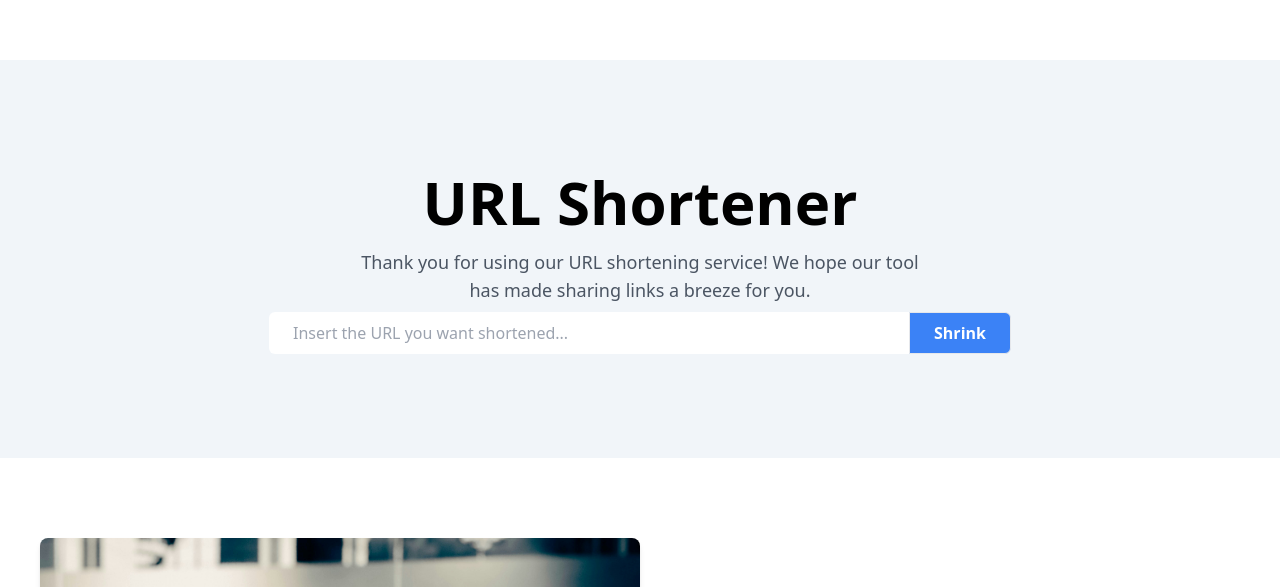
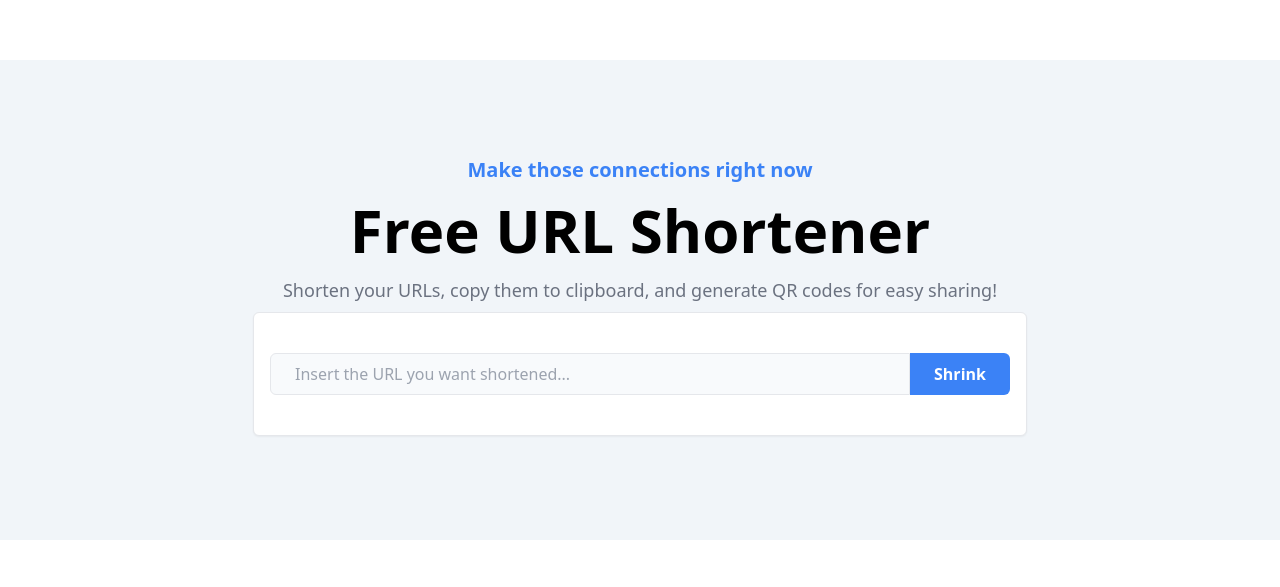
Before and after one commit to Cosmodocus/ziplinkz, a React (Vite) app: page / in a window 1280 px wide. Shown: the part 851-1438 px from the top of the page. Built offline with nearby package versions, Linux system fonts and the light colour scheme.

Commit message:
Updates - updated styling to URLShortener - Minor design changes to navbar - added routing to hero section

```diff
--- a/frontend/src/Components/Hero.tsx
+++ b/frontend/src/Components/Hero.tsx
@@ -4,6 +4,7 @@ import HootSuite from '../assets/hootsuite.svg';
 import MailGun from '../assets/mailgun.svg';
 import Meta from '../assets/meta.svg';
 import HeroImage from '../assets/heroimage.jpg';
+import { Link } from 'react-router-dom';
 
 const Hero = () => {
 	return (
@@ -19,7 +20,7 @@ const Hero = () => {
 						shrinking your links today!
 					</p>
 					<button className='bg-blue-500 hover:bg-blue-600 text-white font-bold py-3 px-6 rounded-full shadow-lg'>
-						Get Started
+						<Link to='/signup'>Get Started</Link>
 					</button>
 				</div>
 				<div className='lg:w-1/2'>
--- a/frontend/src/Components/Navbar.tsx
+++ b/frontend/src/Components/Navbar.tsx
@@ -71,7 +71,7 @@ const Navbar = () => {
 				</div>
 				<IoMenu
 					className='md:hidden flex cursor-pointer'
-					size={30}
+					size={35}
 					onClick={handleNavbar}
 				/>
 			</div>
@@ -95,13 +95,13 @@ const Navbar = () => {
 							</span>
 						</Link>
 						<IoClose
-							size={30}
+							size={35}
 							className='cursor-pointer'
 							onClick={handleNavbar}
 						/>
 					</div>
 					<ul
-						className='flex flex-col gap-8 text-2xl px-4'
+						className='flex flex-col gap-12 text-2xl px-4'
 						onClick={handleNavbar}
 					>
 						<li>
--- a/frontend/src/Components/URLShortener.tsx
+++ b/frontend/src/Components/URLShortener.tsx
@@ -46,21 +46,28 @@ const URLShortener = () => {
 	return (
 		<section className='w-full bg-slate-100 py-24'>
 			<div className='w-full flex flex-col text-center items-center justify-center '>
-				<h1 className='lg:text-6xl text-4xl font-bold py-4'>URL Shortener</h1>
-				<p className='md:max-w-xl max-w-xs md:text-lg leading-[30px] text-center text-gray-600'>
-					Thank you for using our URL shortening service! We hope our tool has
-					made sharing links a breeze for you.
+				<p className='text-blue-500 font-bold md:text-xl text-md'>
+					Make those connections right now
 				</p>
+				<h1 className='lg:text-6xl text-4xl font-bold py-4'>
+					Free URL Shortener
+				</h1>
+				<p className=' md:text-lg leading-[30px] text-center text-gray-500 mx-2'>
+					Shorten your URLs, copy them to clipboard, and generate QR codes for
+					easy sharing!
+				</p>
+
+				<div className=' px-4 py-8 rounded-md my-2 shadow-sm bg-white border mx-2'>
 					<form onSubmit={fetchAPI}>
 						<div className='flex py-2'>
 							<input
-							className='border-none outline-none  container py-2 px-6  md:w-[40rem] w-60 rounded-tl-md rounded-bl-md'
+								className=' outline-none  container py-2 px-6  md:w-[40rem] w-60 rounded-tl-md rounded-bl-md bg-slate-50 border'
 								type='text'
 								value={url}
 								onChange={(event) => setURL(event.target.value)}
 								placeholder='Insert the URL you want shortened...'
 							/>
-						<button className='border px-6 py-2 bg-blue-500 hover:bg-blue-600 text-white rounded-tr-md rounded-br-md font-bold'>
+							<button className='border-none px-6 py-2 bg-blue-500 hover:bg-blue-600 text-white rounded-tr-md rounded-br-md font-bold'>
 								Shrink
 							</button>
 						</div>
@@ -69,7 +76,7 @@ const URLShortener = () => {
 					<div>
 						{isLoading && !shortenedURL && <div>Loading...</div>}
 						{shortenedURL && (
-						<div className='border-2 px-4 py-2 shadow-sm rounded-md bg-blue-500 text-white'>
+							<div className='border-none px-4 py-2 my-2 shadow-sm rounded-md bg-blue-500 text-white'>
 								<div className='flex items-center justify-center gap-2'>
 									<span className='font-semibold md:flex hidden'>
 										Your Shortened URL:
@@ -87,10 +94,12 @@ const URLShortener = () => {
 							</div>
 						)}
 						{shortenedURL && (
-						<div className=' p-4 w-full flex items-center justify-center container'>
+							<div className=' p-4  flex flex-col items-center justify-center container '>
+								<h2 className='font-semibold'>Your QR Code:</h2>
 								{shortenedURL && <QRCode value={shortenedURL} />}
 							</div>
 						)}
+					</div>
 				</div>
 			</div>
 		</section>
```
Lines whose indentation alone changed are shown as unchanged.
